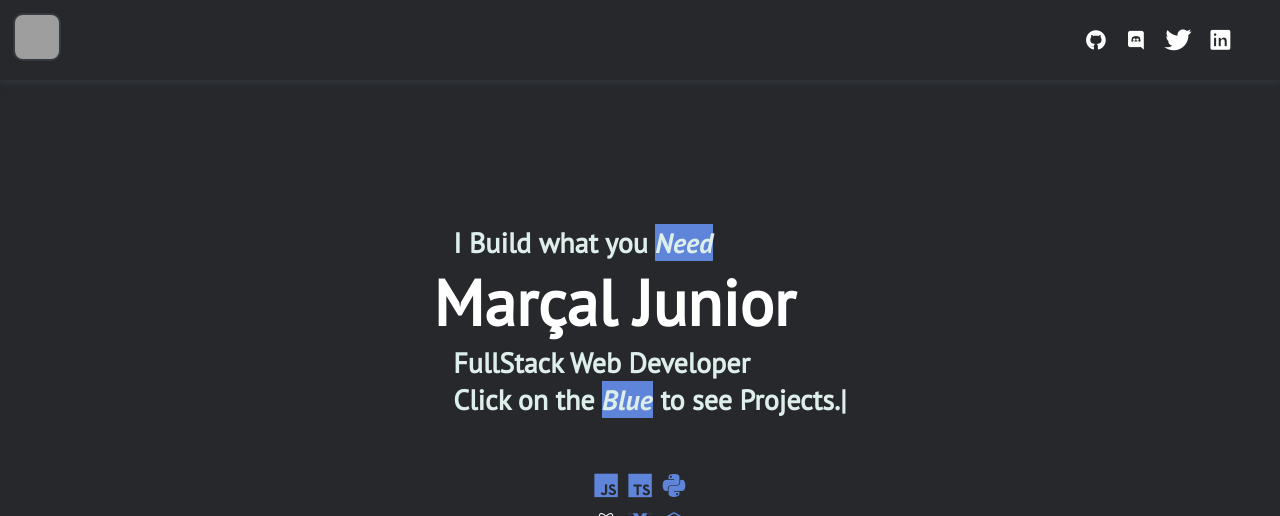
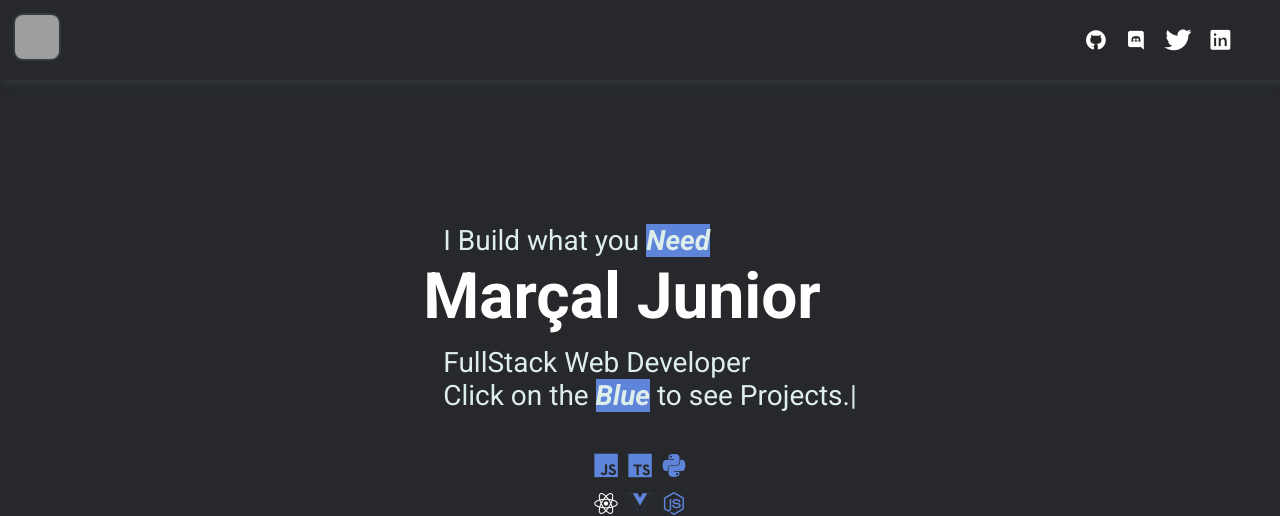
Before and after one commit to marssaljr/marssaljr, a React (Create React App) app: page /go in a window 1280 px wide. Shown: the top 516 px of the page. Built offline with nearby package versions, Linux system fonts and the light colour scheme; no server answers; grey boxes are pictures that could not be loaded; the HTML template or start-up script is replaced by a standard one.

Commit message:
chore: update css

```diff
--- a/public/index.html
+++ b/public/index.html
@@ -6,6 +6,7 @@
     <meta name="theme-color" content="#000000" />
     <link rel="preconnect" href="https://fonts.googleapis.com">
     <link rel="preconnect" href="https://fonts.gstatic.com" crossorigin>
+    <link href="https://fonts.googleapis.com/css2?family=Roboto:ital,wght@0,100;0,400;0,700;0,900;1,100;1,400;1,700;1,900&display=swap" rel="stylesheet">
     <link href="https://fonts.googleapis.com/css2?family=PT+Sans:ital,wght@0,400;1,700&display=swap" rel="stylesheet">
     <link href="https://cdn.jsdelivr.net/npm/remixicon@2.5.0/fonts/remixicon.css" rel="stylesheet">
 
--- a/src/components/TextCenter/index.tsx
+++ b/src/components/TextCenter/index.tsx
@@ -1,23 +1,27 @@
 import Typist from 'react-typist';
 import styled from 'styled-components';
+import './styles.css';
 
 const Titles = styled.div`
   display: flex;
 	justify-content:center;
-  font-family: 'PT Sans', sans-serif;
-  font-weight: bold;
+  font-family: 'Roboto', sans-serif;
 
   .title-text {
-    display: flex;
+    display: grid;
+    grid-template-rows: 20% 50% 30%;
     justify-content:center;
-    flex-direction: column;
+    /*flex-direction: column;*/
     padding-bottom: 3rem;
     padding-top: 9rem;
+    -webkit-box-pack: center;
 
     h1 {
+      font-weight: black;
 	    font-size: 64px;
     }
     .about, .text {
+      font-weight: thin;
       color: var(--clr-gray);
       padding-left: 20px;
       font-size: 28px;
@@ -25,65 +29,6 @@ const Titles = styled.div`
     strong {
       background-color:  var(--clr-primary);
       font-style: italic;
-    }
-  }
-  @media (max-width: 600px)
-  {
-    h1
-    {
-      font-size: 50px;
-    }
-    .about .text {
-      font-size: 1.3em;
-    }
-  }
-
-  @media (max-width: 400px)
-  {
-    h1
-    {
-      font-size: 30px;
-    }
-    .about .text {
-      font-size: 1em;
-    }
-    .stack {
-      box-sizing: border-box;
-      display: grid;
-      grid-template-columns: repeat(auto-fill, minmax(150px, 1fr));
-      grid-gap: 5px;
-    }
-  }
-  @media (max-width: 300px)
-  {
-    h1
-    {
-      padding-left: 20px;
-      font-size: 1.3em;
-    }
-  }
-
-  @media (min-width: 1024px)
-  {
-    h1
-    {
-      font-size: 5em;
-    }
-    .about .text {
-      font-size: 2.5em;
-    }
-  }
-  @media (max-width: 1024px) and (orientation: landscape) {
-    .title-text {
-      padding: 1em;
-    }
-    .about .text {
-      font-size: 20px;
-    }
-    h1
-    {
-      padding-left: 20px;
-      font-size: 1.6em;
     }
   }
 `;
--- /dev/null
+++ b/src/components/TextCenter/styles.css
@@ -0,0 +1,60 @@
+@media (max-width: 600px)
+{
+  h1
+  {
+    font-size: 50px;
+  }
+  .about .text {
+    font-size: 1.3em;
+  }
+}
+
+@media (max-width: 400px)
+{
+  h1
+  {
+    padding-left: 20px;
+    font-size: 28px;
+  }
+  .about .text {
+    font-size: 1em;
+  }
+  .stack {
+    box-sizing: border-box;
+    display: grid;
+    grid-template-columns: repeat(auto-fill, minmax(150px, 1fr));
+    grid-gap: 5px;
+  }
+}
+@media (max-width: 300px)
+{
+  h1
+  {
+    padding-left: 20px;
+    font-size: 1.3em;
+  }
+}
+
+@media (min-width: 1024px)
+{
+  h1
+  {
+    font-size: 5em;
+  }
+  .about .text {
+    font-size: 2.5em;
+  }
+}
+@media (max-width: 1024px) and (orientation: landscape) {
+  .title-text {
+    padding: 1em;
+  }
+  .about .text {
+    font-size: 20px;
+  }
+  h1
+  {
+    padding-left: 20px;
+    font-size: 1.6em;
+  }
+}
--- a/src/routes/Languages/index.tsx
+++ b/src/routes/Languages/index.tsx
@@ -3,11 +3,6 @@ import React, { useState, useEffect } from 'react';
 import axios from 'axios';
 
 const Main = styled.div`
-  display: grid;
-  grid-auto-rows: auto;
-  justify-content: center;
-  box-sizing: border-box;
-
   :root {
     --clr-background: #353941;
     --clr-dark-light: #68686f;
@@ -16,7 +11,12 @@ const Main = styled.div`
     --clr-light: #90b8f8;
     --clr-white: #DEEEEA;
   }
-  background: var(--clr-dark-light);
+  margin: 0;
+  padding: 0;
+  display: grid;
+  grid-auto-rows: auto;
+  justify-content: center;
+  box-sizing: border-box;
   border-radius: .3em;
   .grid {
     margin: 10px;
--- a/src/styles.css
+++ b/src/styles.css
@@ -5,6 +5,7 @@
 }
 :root {
 	--clr-background: #353941;
+	--clr-dark-light: #68686f;
 	--clr-dark: #26282B;
 	--clr-primary: #5F85DB;
 	--clr-light: #90b8f8;
```
